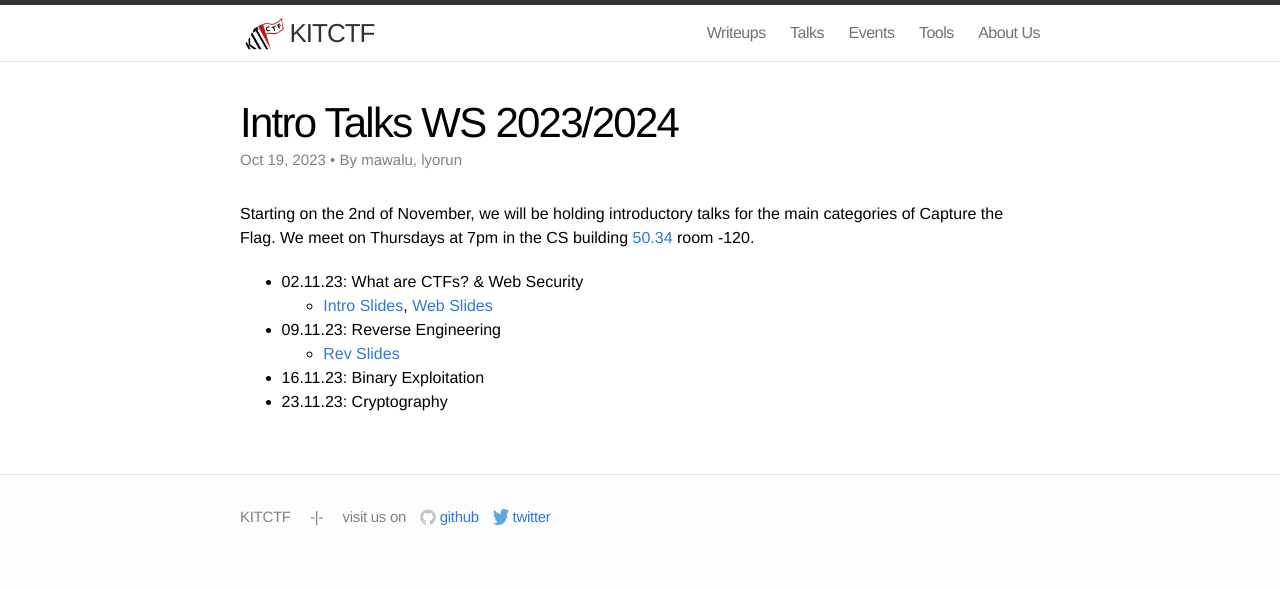
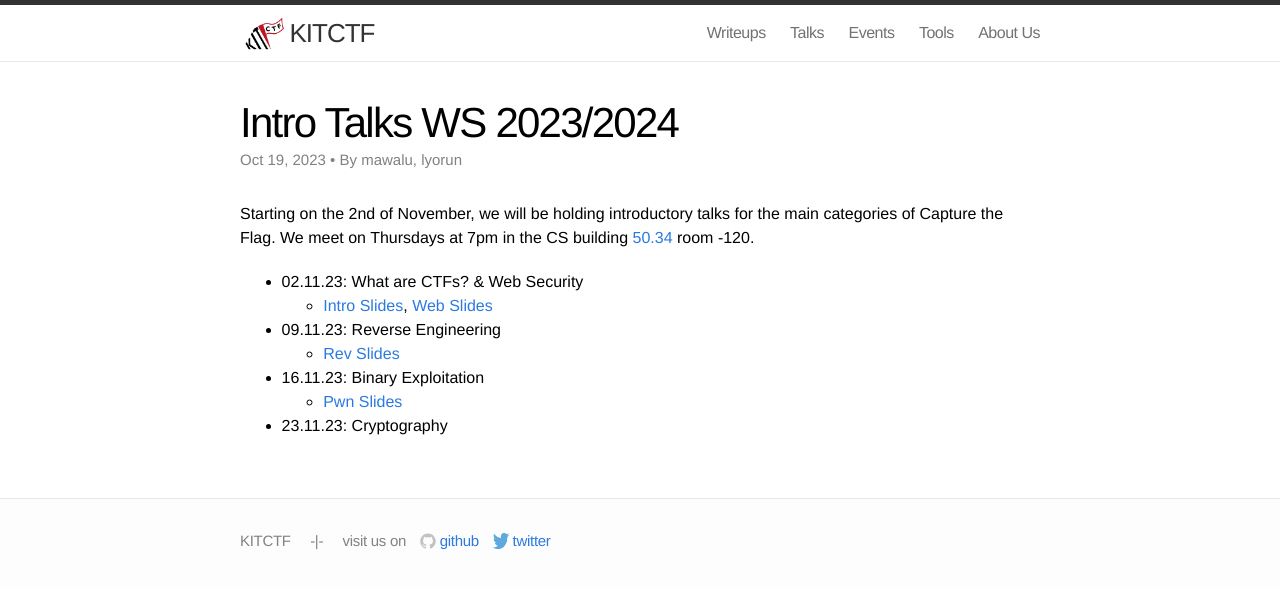
Before and after one commit to kitctf/www, a Jekyll site: the page built from _posts/2023-10-19-intro.md, in a window 1280 px wide. Shown: the top 589 px of the page. Built offline with Jekyll 4.4.1, drawn with Linux system fonts in a browser that asks for light colours.

Commit message:
Add pwn slides

```diff
--- a/_posts/2023-10-19-intro.md
+++ b/_posts/2023-10-19-intro.md
@@ -14,4 +14,5 @@ We meet on Thursdays at 7pm in the CS building [50.34](https://www.kit.edu/campu
  * 09.11.23: Reverse Engineering
     * [Rev Slides](/talks/2023-11-09-revintro/slides.pdf)
  * 16.11.23: Binary Exploitation
+    * [Pwn Slides](/talks/2023-11-16-pwnintro/slides.pdf)
  * 23.11.23: Cryptography
```
Also changed, not shown: 1 other file.
